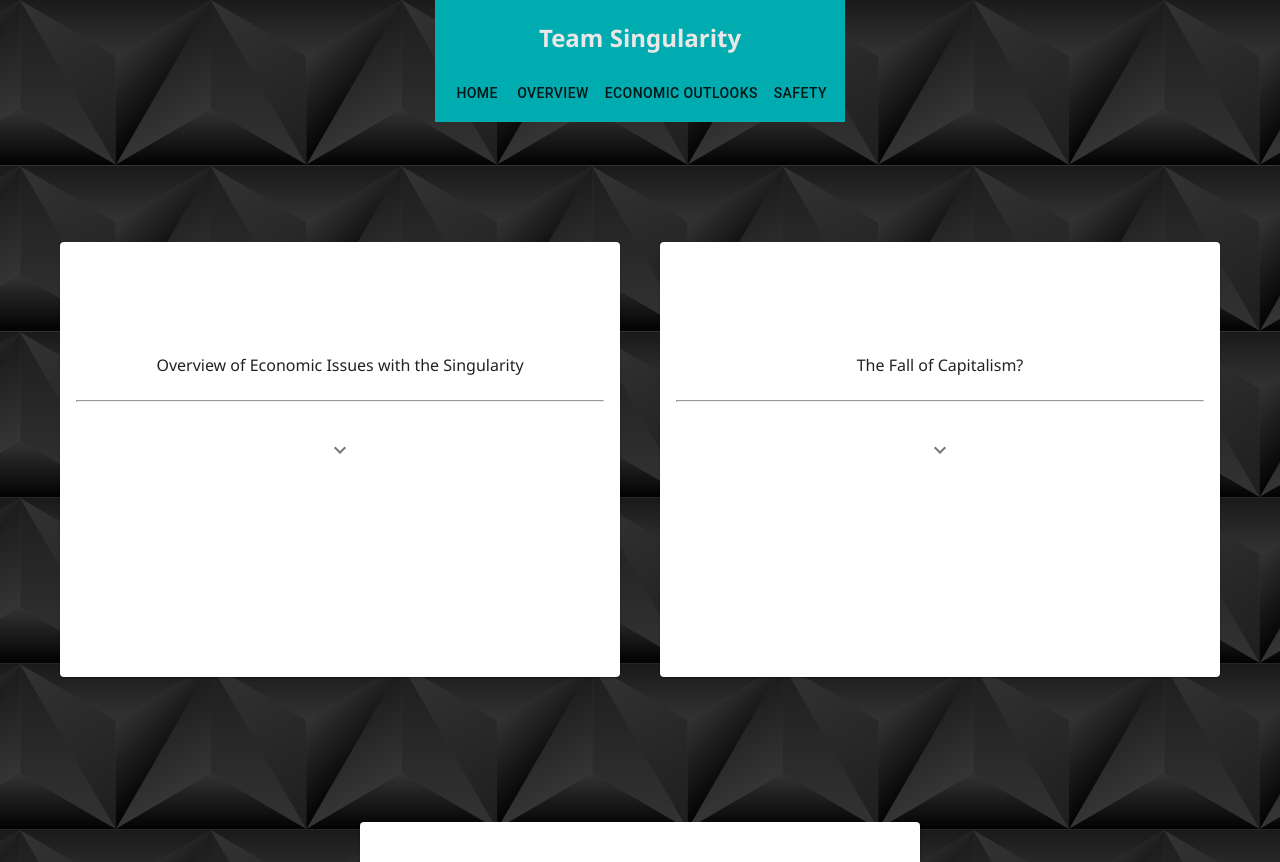
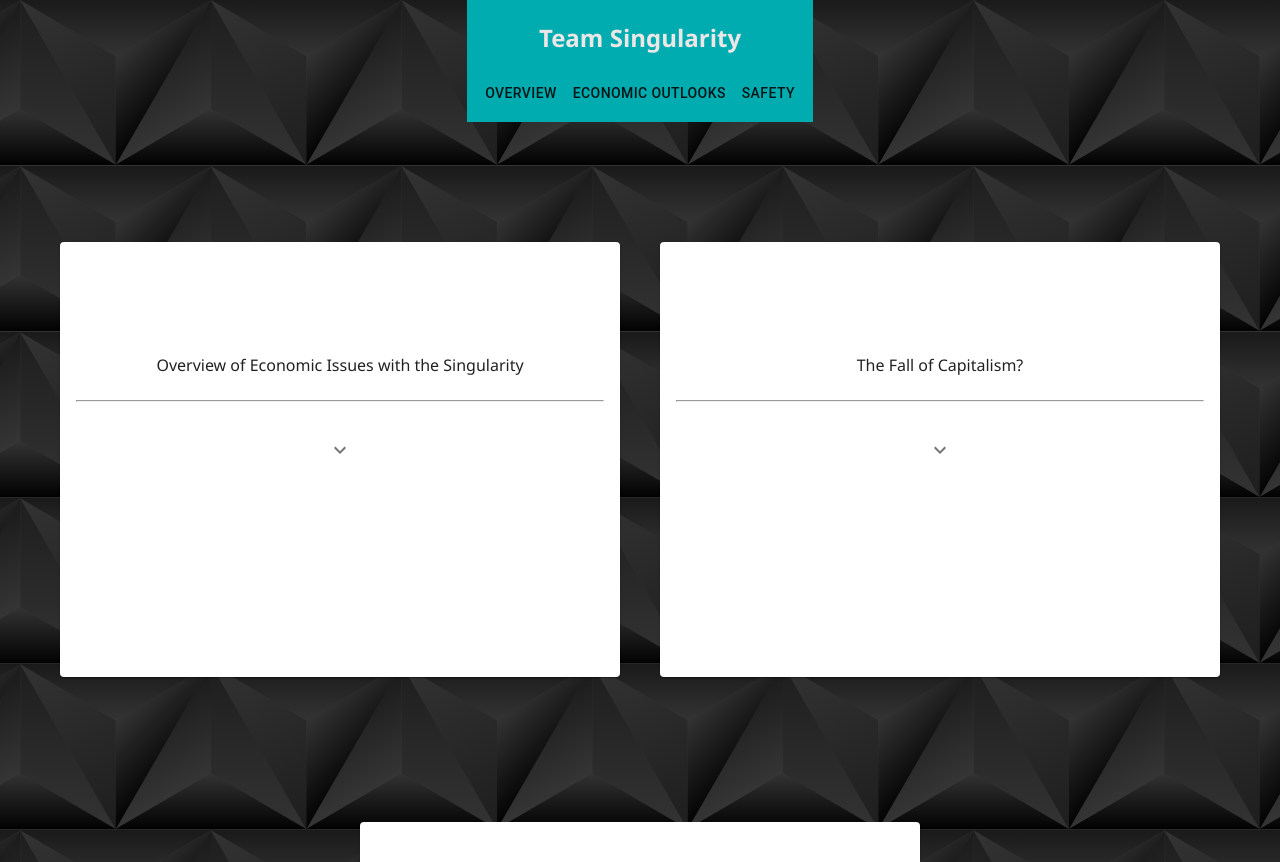
Before and after one commit to BenHacker1995/IT202W-DigitalEthicsProject, a React (Create React App) app: page /#/economic in a window 1280 px wide. Shown: the top 862 px of the page. Built offline with nearby package versions, Linux system fonts and the light colour scheme.

Commit message:
Removed home tab and redirected to overview tab

```diff
--- a/src/App.js
+++ b/src/App.js
@@ -20,7 +20,7 @@ const App = () => (
   <div className="bg">
     <Router>
       <Switch>
-        <Redirect exact from="/" to="/home" />
+        <Redirect exact from="/" to="/overview" />
 
         <Route
           path="/home"
--- a/src/Components/NavBar/NavBarSection1.js
+++ b/src/Components/NavBar/NavBarSection1.js
@@ -51,11 +51,11 @@ class NavBarSection1 extends Component {
 
     return (
       <div>
-          <Button
+          {/* <Button
             onClick={this.home}
           >
             Home
-          </Button>
+          </Button> */}
           <Button
             onClick={this.overview}
           >
```
